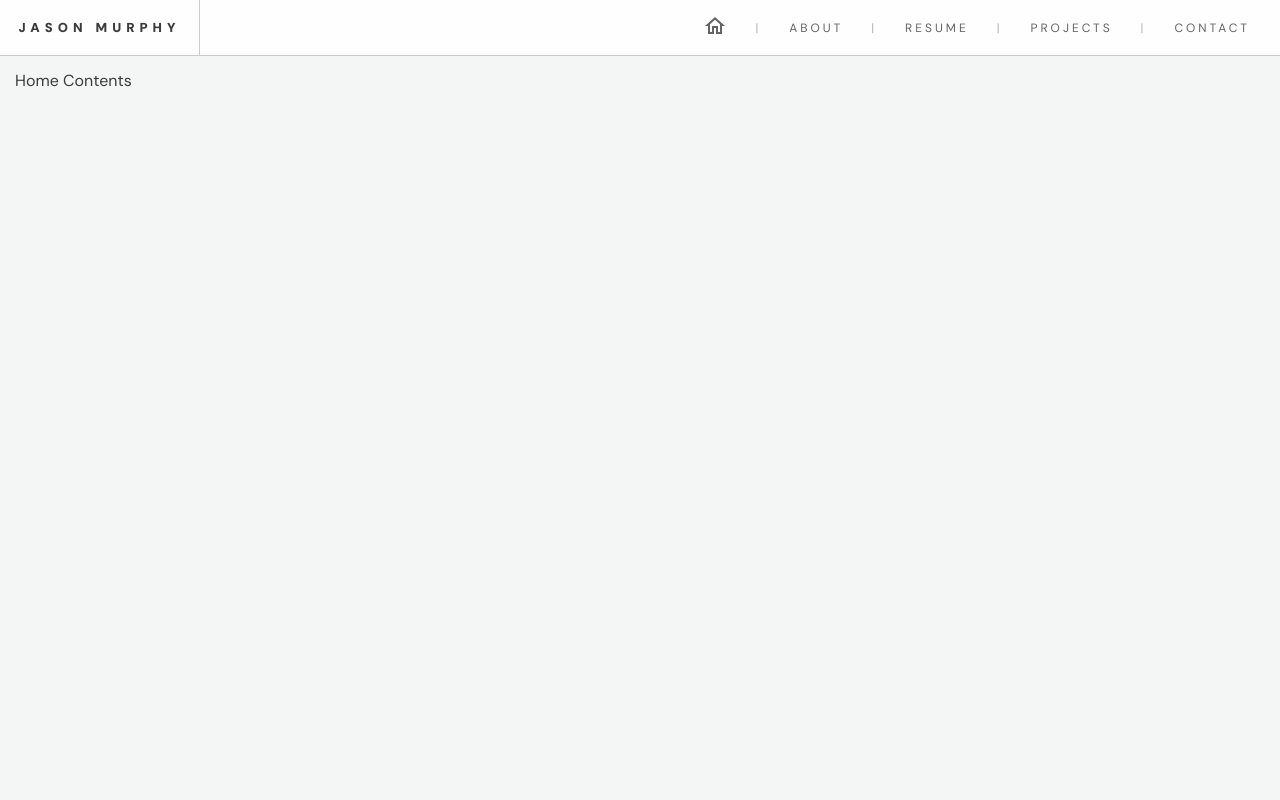
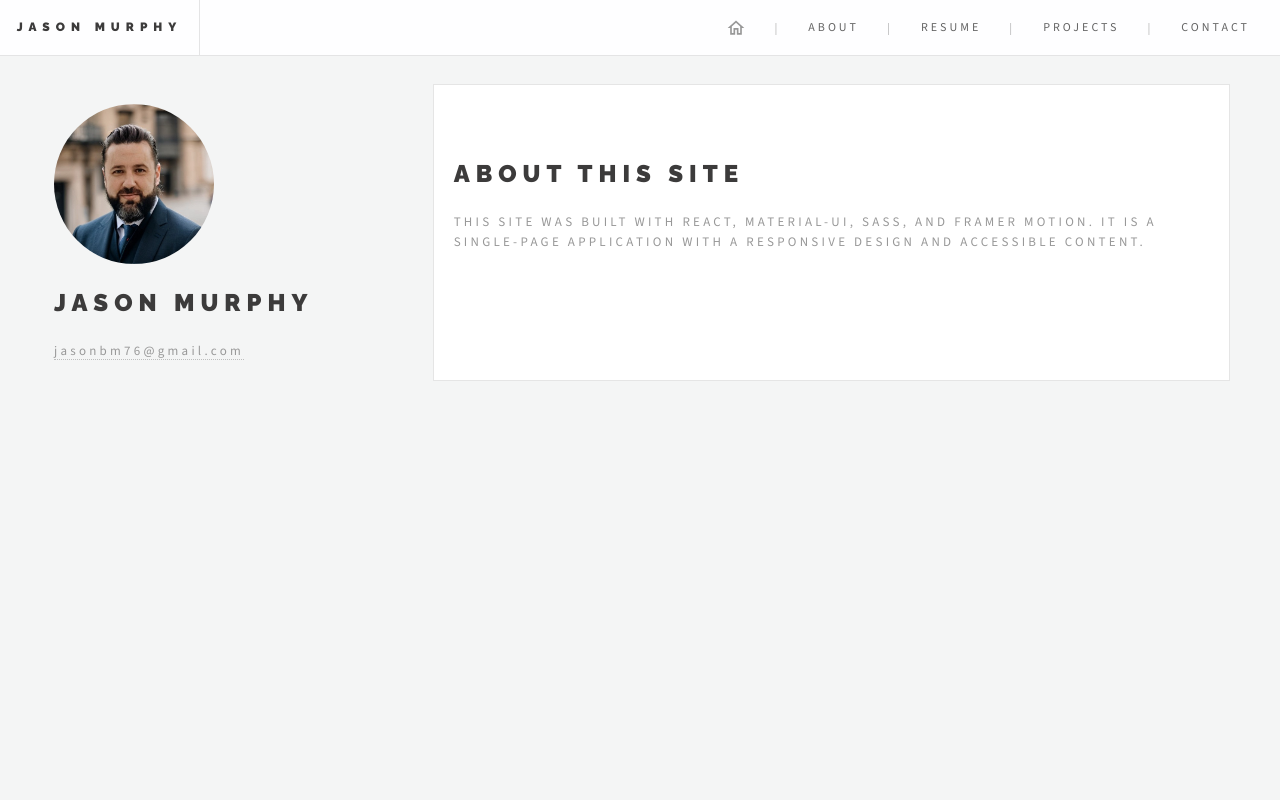
Before and after one commit to Jasonbm76/jasonbmurphy_tech, a React (Vite) app: page / in a window 1280 px wide. Shown: the top 800 px of the page. Built offline with nearby package versions, Linux system fonts and the light colour scheme.

Commit message:
Homepage additions with photo and info as well as content about this site

```diff
--- a/src/App.jsx
+++ b/src/App.jsx
@@ -3,10 +3,15 @@ import { useState } from 'react';
 import { Routes, Route } from 'react-router-dom';
 import { motion } from 'framer-motion';
 import Box from '@mui/material/Box';
+import Grid from '@mui/material/Grid';
 import Container from '@mui/material/Container';
+import Hidden from '@mui/material/Hidden';
 import Header from './components/header/Header';
 import Navbar from './components/navbar/Navbar';
+
 import './app.scss';
+
+import Home from './components/home/Home';
 
 // const Parallax = () => {
 //   return <Box component="section">Parallax</Box>;
@@ -18,9 +23,7 @@ const App = () => {
       <Container maxWidth="xl" disableGutters>
         <Box component="section" id="home">
           <Header />
-          <Box component="main" className="sectionContent">
-            Home Contents
-          </Box>
+          <Home />
         </Box>
         <Box component="section" id="about">
           <Box component="main" className="sectionContent">
--- a/src/app.scss
+++ b/src/app.scss
@@ -1,3 +1,6 @@
+@import url('https://fonts.googleapis.com/css2?family=Raleway:ital,wght@0,100..900;1,100..900&display=swap');
+@import url('https://fonts.googleapis.com/css2?family=Source+Sans+3:ital,wght@0,200..900;1,200..900&display=swap');
+
 html {
   scroll-snap-type: y mandatory;
   scroll-behavior: smooth;
@@ -8,17 +11,45 @@ html {
   padding: 0;
   margin: 0;
   box-sizing: border-box;
-  font-family: 'DM Sans', sans-serif;
+  font-family: 'Source Sans 3', sans-serif;
 }
 
 #root {
-  // background-color: #0c0c1d;
   color: #3c3b3b;
 }
 
 a {
   text-decoration: none;
   color: inherit;
+}
+
+h1,
+h2,
+h3,
+h4,
+h5,
+h6 {
+  font-family: 'Raleway', sans-serif;
+  text-transform: uppercase;
+  letter-spacing: 6px;
+  font-weight: 900;
+  margin-bottom: 1em;
+}
+
+h1 {
+  margin-bottom: 0;
+}
+
+p {
+  font-weight: 400;
+  line-height: 1.5em;
+  color: #989898;
+  letter-spacing: 0.25em;
+  font-size: 13px;
+
+  &.lead {
+    text-transform: uppercase;
+  }
 }
 
 section {
@@ -31,7 +62,42 @@ section {
   background-color: transparent;
 
   .sectionContent {
-    padding: 70px 15px 15px 15px;
+    padding: 100px 50px 15px;
+    display: flex;
+    flex-direction: row;
+
+    a {
+      border-bottom: 1px dotted #a0a0a0a6;
+      color: inherit;
+      text-decoration: none;
+      transition: color 0.2s ease, border-bottom-color 0.2s ease;
+
+      &.photo {
+        border: none;
+      }
+    }
+
+    .sectionContent-left {
+      padding: 20px;
+      display: flex;
+      // flex-grow: 1;
+      flex-direction: column;
+    }
+
+    .sectionContent-right {
+      background-color: white;
+      border: solid 1px rgba(0, 0, 0, 0.1);
+      padding: 50px 20px;
+      display: flex;
+      flex-direction: column;
+      // flex-grow: 1;
+      // margin-left: 10px;
+      // height: 100vh;
+
+      @media (max-width: 899px) {
+        margin-left: 0;
+      }
+    }
   }
 }
 
--- a/src/components/header/Header.jsx
+++ b/src/components/header/Header.jsx
@@ -2,7 +2,6 @@ import './header.scss';
 import { motion } from 'framer-motion';
 import Box from '@mui/material/Box';
 import Link from '@mui/material/Link';
-import Typography from '@mui/material/Box';
 import React from 'react';
 import { Sling as Hamburger } from 'hamburger-react';
 import { useState } from 'react';
@@ -37,7 +36,7 @@ const Header = () => {
       <div className="logoContainer">
         <motion.div initial={{ opacity: 0 }} animate={{ opacity: 1 }} transition={{ duration: 0.5, delay: 0.5 }}>
           <h1>
-            <a href="#" title="Jason Murphy">
+            <a href="#" title="JASON MURPHY">
               Jason Murphy
             </a>
           </h1>
@@ -46,7 +45,7 @@ const Header = () => {
 
       <div className="topNav">
         <div className="hamburgerMenu">
-          <Hamburger toggled={isOpen} size={20} toggle={setOpen} label="Show Menu" />
+          <Hamburger toggled={isOpen} size={16} toggle={setOpen} label="Show Menu" />
 
           <div className="mobileNavMenu" style={{ display: isOpen ? 'block' : 'none' }}>
             <ul>
@@ -54,7 +53,7 @@ const Header = () => {
               <Divider component="li" />
               {Links.map((link, index) => (
                 <React.Fragment key={`spacer-${index}`}>
-                  <LinkItem href={`#${link}`} title={link} key={index} />
+                  <LinkItem href={`#${link}`} title={link.toUpperCase()} key={index} />
                   <Divider component="li" />
                 </React.Fragment>
               ))}
@@ -63,13 +62,15 @@ const Header = () => {
         </div>
 
         <motion.ul className="desktopNavMenu" initial={{ opacity: 0 }} animate={{ opacity: 1 }} transition={{ duration: 0.5, delay: 0.5 }}>
-          <Link href="#" title="Home" color="inherit">
-            <HomeOutlinedIcon />
-          </Link>
+          <li>
+            <Link href="#" title="Home" className="homeIcon">
+              <HomeOutlinedIcon />
+            </Link>
+          </li>
           <Spacer />
           {Links.map((link, index) => (
             <React.Fragment key={`spacer-${index}`}>
-              <LinkItem href={`#${link}`} title={link} key={index} />
+              <LinkItem href={`#${link}`} title={link.toUpperCase()} key={index} />
               <Spacer key={`spacer-${index}`} />
             </React.Fragment>
           ))}
--- a/src/components/header/header.scss
+++ b/src/components/header/header.scss
@@ -1,5 +1,3 @@
-@import url('https://fonts.googleapis.com/css2?family=Raleway:ital,wght@0,100..900;1,100..900&display=swap');
-
 header {
   width: 100%;
   min-width: 350px;
@@ -7,10 +5,9 @@ header {
   align-items: center;
   // background-color: rgba(0, 0, 0, 0.5);
   background-color: #fefeff;
-  border-bottom: solid 1px rgba(0, 0, 0, 0.2);
+  border-bottom: solid 1px rgba(0, 0, 0, 0.1);
   padding: 0;
   margin: 0;
-  font-family: 'Raleway', sans-serif;
   font-optical-sizing: auto;
   font-size: 12px;
   letter-spacing: 5px;
@@ -25,7 +22,7 @@ header {
     min-width: 200px;
     padding: 0;
     margin: 0;
-    border-right: solid 1px rgba(0, 0, 0, 0.2);
+    border-right: solid 1px rgba(0, 0, 0, 0.1);
 
     @media (max-width: 899px) {
       border: none;
@@ -37,12 +34,14 @@ header {
       text-transform: uppercase;
       line-height: inherit;
       display: flex;
-      font-size: 13px;
+      font-size: 12px;
       font-weight: 900;
       color: inherit;
 
       a {
         font-weight: bolder;
+        line-height: 55px;
+        font-family: inherit;
       }
     }
   }
@@ -112,15 +111,32 @@ header {
           margin: 0;
           padding: 0;
           text-transform: uppercase;
-          line-height: 1;
+          height: 55px;
 
           a {
             padding: 0;
             color: inherit;
+            line-height: 55px;
+            height: 100%;
+            display: flex;
+            align-items: center;
+
+            &:hover {
+              color: #2e59ba;
+            }
+          }
+        }
+
+        a.homeIcon {
+          color: #989898;
+          display: flex;
+
+          &:hover {
+            color: #2e59ba;
           }
 
-          a:hover {
-            color: #2e59ba;
+          svg {
+            font-size: 20px;
           }
         }
 
--- /dev/null
+++ b/src/components/home/Home.jsx
@@ -0,0 +1,42 @@
+import React from 'react';
+
+import Box from '@mui/material/Box';
+import Container from '@mui/material/Container';
+import Divider from '@mui/material/Divider';
+import Grid from '@mui/material/Grid';
+import Hidden from '@mui/material/Hidden';
+import Typography from '@mui/material/Box';
+
+import './home.scss';
+
+function Home() {
+  return (
+    <Box sx={{ flexGrow: 1 }} className="sectionContent">
+      <Grid container spacing={2}>
+        <Hidden smDown>
+          <Grid item xs={0} sm={4} className="sectionContent-left intro">
+            <a className="photo" href="/">
+              <img src="../public/jason.jpeg" alt="" />
+            </a>
+
+            <h2>Jason Murphy</h2>
+            <p>
+              <a href="mailto:jasonbm76@gmail.com">jasonbm76@gmail.com</a>
+            </p>
+          </Grid>
+        </Hidden>
+        <Grid item sm={8} className="sectionContent-right home">
+          <Typography variant="h2" component="h2">
+            About this site
+          </Typography>
+          <Typography variant="body1" component="p" className="lead">
+            This site was built with React, Material-UI, SASS, and Framer Motion. It is a single-page application with a responsive design and accessible
+            content.
+          </Typography>
+        </Grid>
+      </Grid>
+    </Box>
+  );
+}
+
+export default Home;
--- /dev/null
+++ b/src/components/home/home.scss
@@ -0,0 +1,16 @@
+h2 {
+  margin-top: 1em;
+}
+
+.photo {
+  width: 160px;
+  height: 160px;
+
+  img {
+    width: 160px;
+    height: 160px;
+    border-radius: 50%;
+    display: block;
+    width: 10em;
+  }
+}
```
Also changed, not shown: public/jason.jpeg (added).
